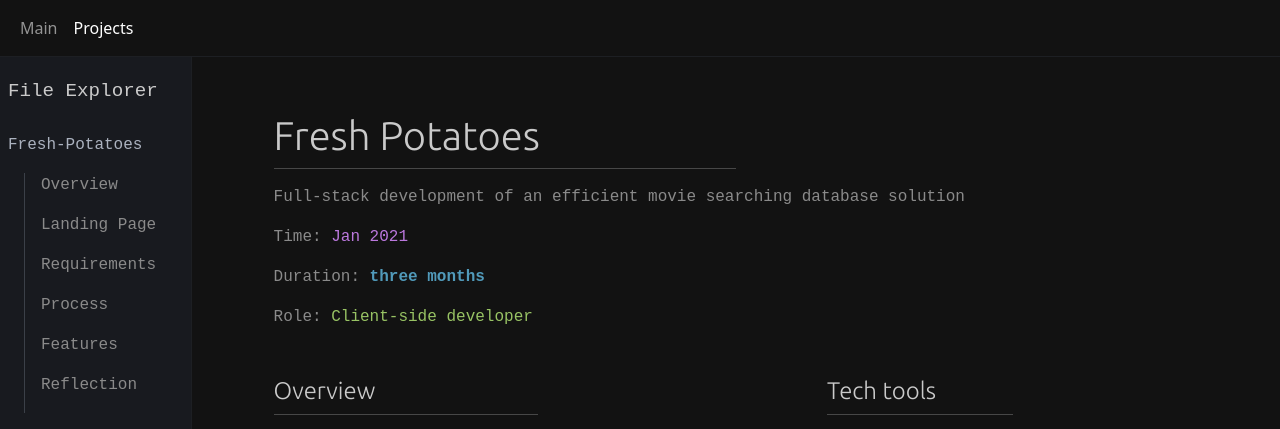
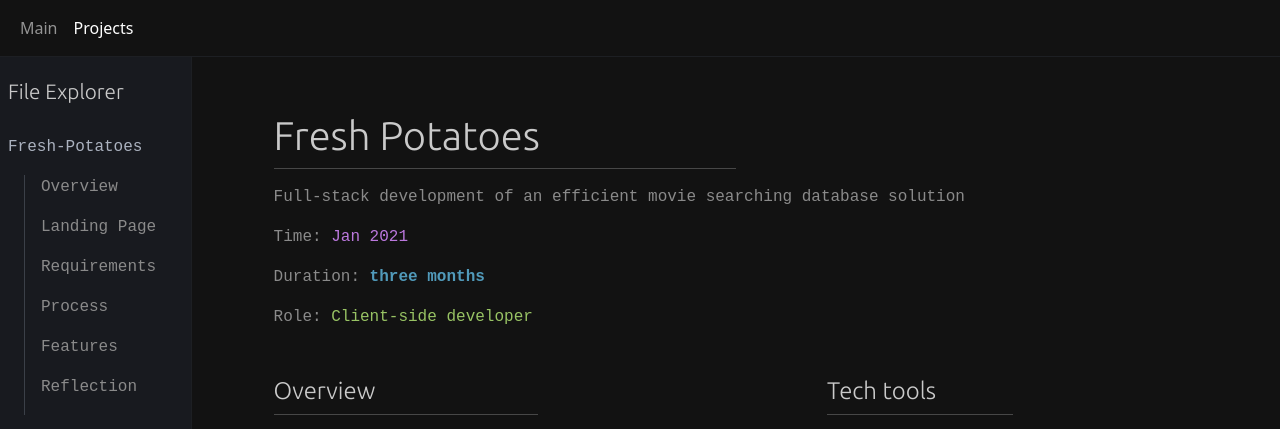
Before and after one commit to Kylet1699/Portfolio, a plain HTML site: page fresh-potato.html in a window 1280 px wide. Shown: the top 429 px of the page. Drawn offline with nearby package versions, Linux system fonts and the light colour scheme; grey boxes are pictures that could not be loaded; a web font is replaced by a local one.

```diff
--- a/fresh-potato.html
+++ b/fresh-potato.html
@@ -39,6 +39,32 @@
         </header>
         <main>
             <div class="wrapper">
+                <!-- <aside> -->
+                    <nav class="side-nav" aria-label="Side menu">
+                        <h1>File Explorer</h1>
+                        <a href="#fresh-potato"><p class="explorer-title">Fresh-Potatoes</p></a>
+                        <ul class="nav flex-column">
+                            <li class="nav-item">
+                                <a href="#overview" class="side-nav-link"><p><span class="orange">&lt&gt</span> Overview</p></a>
+                            </li>
+                            <li class="nav-item">
+                                <a href="#landing" class="side-nav-link"><p><span class="orange">&lt&gt</span> Landing Page</p></a>
+                            </li>
+                            <li class="nav-item">
+                                <a href="#requirements" class="side-nav-link"><p><span class="orange">&lt&gt</span> Requirements</p></a>
+                            </li>
+                            <li class="nav-item">
+                                <a href="#process" class="side-nav-link"><p><span class="orange">&lt&gt</span> Process</p></a>
+                            </li>
+                            <li class="nav-item">
+                                <a href="#features" class="side-nav-link"><p><span class="orange">&lt&gt</span> Features</p></a>
+                            </li>
+                            <li class="nav-item">
+                                <a href="#reflection" class="side-nav-link"><p><span class="orange">&lt&gt</span> Reflection</p></a>
+                            </li>
+                        </ul>
+                    </nav>
+                <!-- </aside> -->
                 <div class="main-content">
                     <div class="fluid-container scroller">
                         <div class="section" id="fresh-potato">
@@ -142,30 +168,6 @@
                         </div>
                     </div>
                 </div>
-                <nav class="side-nav" aria-label="Side menu">
-                    <h4>File Explorer</h4>
-                    <a href="#fresh-potato"><p class="explorer-title">Fresh-Potatoes</p></a>
-                    <ul class="nav flex-column">
-                        <li class="nav-item">
-                            <a href="#overview" class="side-nav-link"><p><span class="orange">&lt&gt</span> Overview</p></a>
-                        </li>
-                        <li class="nav-item">
-                            <a href="#landing" class="side-nav-link"><p><span class="orange">&lt&gt</span> Landing Page</p></a>
-                        </li>
-                        <li class="nav-item">
-                            <a href="#requirements" class="side-nav-link"><p><span class="orange">&lt&gt</span> Requirements</p></a>
-                        </li>
-                        <li class="nav-item">
-                            <a href="#process" class="side-nav-link"><p><span class="orange">&lt&gt</span> Process</p></a>
-                        </li>
-                        <li class="nav-item">
-                            <a href="#features" class="side-nav-link"><p><span class="orange">&lt&gt</span> Features</p></a>
-                        </li>
-                        <li class="nav-item">
-                            <a href="#reflection" class="side-nav-link"><p><span class="orange">&lt&gt</span> Reflection</p></a>
-                        </li>
-                    </ul>
-                </nav>
             </div>
         </main>
         <!-- Bootstrap v5.1 -->
--- a/static/css/main.css
+++ b/static/css/main.css
@@ -416,8 +416,11 @@
     color: white;
 }
 
-.side-nav h4 {
+.side-nav h1 {
     padding-bottom: 1.4rem;
+    color: #cacaca;
+    font-family: 'Ubuntu', sans-serif;
+    font-size: 1.3rem;
 }
 
 .side-nav ul {
```
Also changed, not shown: index.html (+3 -2 lines).
